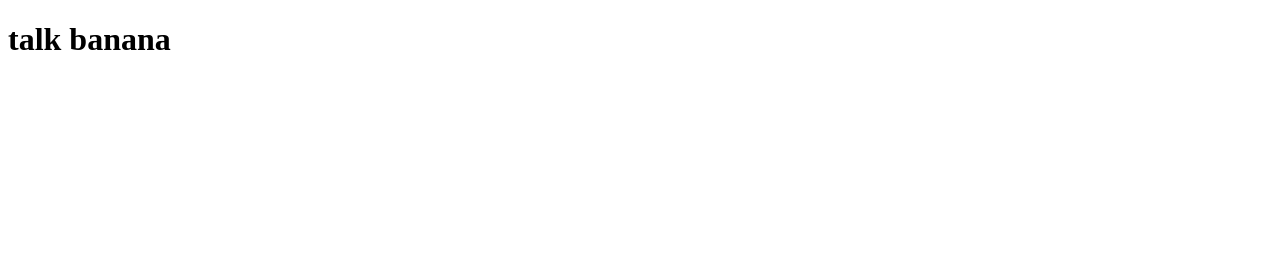
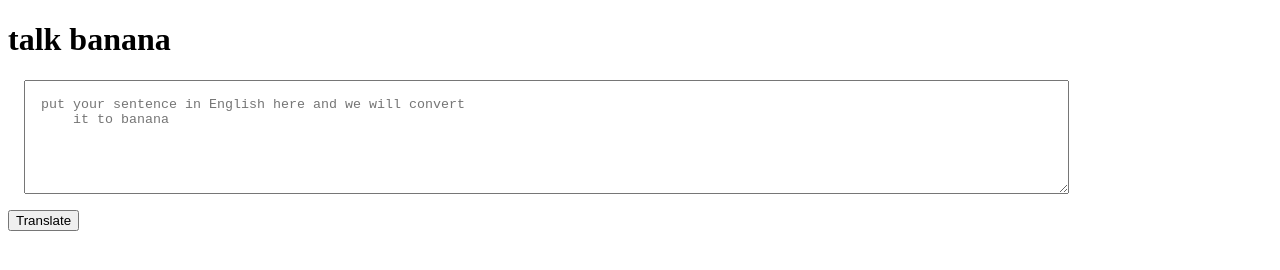
Before and after one commit to vijaykr85/noegcamp-banana-speak, a plain HTML site: page index.html in a window 1280 px wide. Drawn offline with Linux system fonts and the light colour scheme.

Commit message:
taking input and console

```diff
--- a/index.html
+++ b/index.html
@@ -5,9 +5,23 @@
     <meta http-equiv="X-UA-Compatible" content="IE=edge">
     <meta name="viewport" content="width=device-width, initial-scale=1.0">
     <title>banana speak</title>
+    <style>
+        textarea {
+            width:80%;
+            height:10vh;
+            display:block;
+            margin:1rem;
+            padding:1rem
+        }
+    </style>
 </head>
 <body>
     <h1>talk banana</h1>
+    <textarea
+    id="txt-input"
+    placeholder="put your sentence in English here and we will convert
+    it to banana"></textarea>
+    <button id="btn-translate">Translate</button>
     <script src="app.js" type="text/java/scriipt"></script>
 </body>
 </html>
```
Also changed, not shown: app.js (+9 -6 lines).
